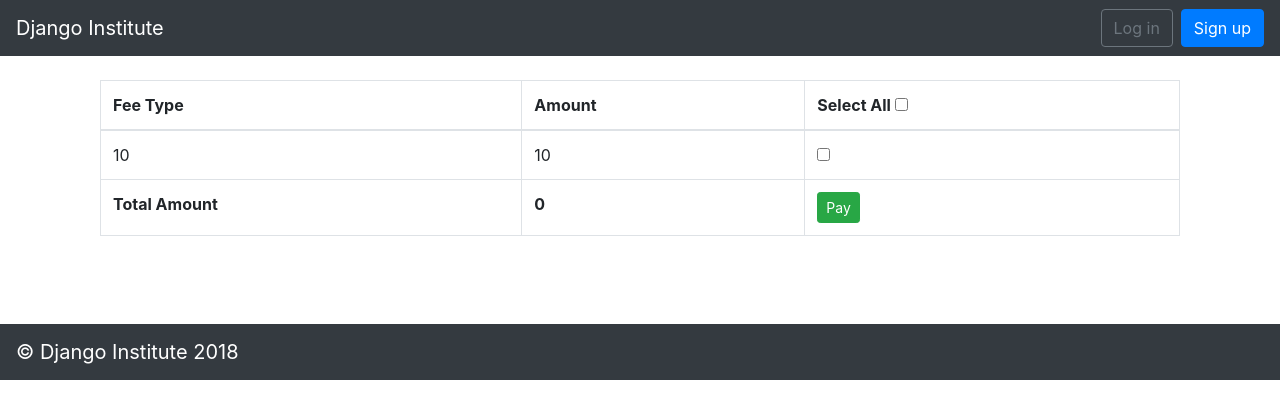
After one commit to rathodsachin/university_project, a Django app: template university/templates/payfees.html in a window 1280 px wide. The commit adds this page. Shown: the top 419 px of the page. Run offline with Django 3.2, Linux system fonts and the light colour scheme; the template is opened without the code that fills it: most values are stand-ins (such as "Sample title", 1, 10 or a date in 2020); some libraries are stand-ins or nearby versions.

Commit message:
PayFee Page Done

```diff
--- a/university/templates/base.html
+++ b/university/templates/base.html
@@ -27,7 +27,7 @@
       </button>
       <div class="collapse navbar-collapse" id="navbarCollapse">
         {% if user.is_authenticated %}
-        <a class="navbar-brand" href="{% url 'home' %}">Pay Fees</a>
+        <a class="navbar-brand" href="{% url 'payfees' %}">Pay Fees</a>
           <ul class="navbar-nav ml-auto">
             <li class="nav-item">
               <a class="nav-link dropdown-toggle" href="#" id="userMenu" data-toggle="dropdown" aria-haspopup="true" aria-expanded="false">
@@ -78,7 +78,6 @@
 
     $("#id_branch").find('option').remove().end().append(new Option('----Select Branch----', 'select', true, true));
       var url = "{% url 'load_branch' %}";  // get the url of the `load_cities` view
-      console.log(url)
       var instituteID = $(this).val();  // get the selected country ID from the HTML input
 
     function getCookie(name) {
@@ -117,6 +116,31 @@
       });
 
     });
+
+    $("#ckbCheckAll").click(function () {
+        $(".checkBoxClass").prop('checked', $(this).prop('checked'));
+    });
+
+    $(".checkBoxClass").change(function(){
+        if (!$(this).prop("checked")){
+            $("#ckbCheckAll").prop("checked",false);
+        }
+    });
+
+
+    $("input:checkbox").change(function () {
+         var total = 0;
+          $('input:checkbox:checked').each(function(){
+           total += isNaN(parseInt($(this).val())) ? 0 : parseInt($(this).val());
+          });
+
+        $('#total').html(total);
+
+        });
+
+
+
+
   </script>
 
   {% endblock javascript %}
--- /dev/null
+++ b/university/templates/payfees.html
@@ -0,0 +1,36 @@
+{% extends 'base.html' %}
+
+{% block content %}
+
+
+<div class="container">
+  <table class="table table-hover table-bordered ">
+    <thead>
+      <tr>
+     	<th>Fee Type</th>
+  		<th>Amount</th>
+  		<th>Select All
+  		<input type="checkbox" id="ckbCheckAll" /></th>
+
+      </tr>
+    </thead>
+    <tbody>
+      {% for item in fee %}
+		<tr>
+		  <td> {{ item.fee_type}}</td>
+		  <td> {{item.amount}} </td>
+		  <td> <input type="checkbox" id="feechk" value={{item.amount}} class="checkBoxClass" /> </td>
+
+		</tr>
+		{% endfor %}
+		<tr>
+			<th>Total Amount</th>
+			<th><span id="total">0</span></th>
+			<th><button type="button" id="pay" class="btn btn-sm btn-success">Pay</button> </th>
+		</tr>
+
+    </tbody>
+  </table>
+</div>
+
+{% endblock %}
--- a/university/urls.py
+++ b/university/urls.py
@@ -10,6 +10,7 @@ urlpatterns = [
 	url(r'^logout/$', auth_views.LogoutView.as_view(template_name="home.html"),name='logout'),
 	url(r'^signup/$', views.signup, name='signup'),
 	url(r'^load_branch/$',views.load_branch,name="load_branch"),
+	url(r'^payfees/$', views.payfees, name='payfees'),
 
 	#url('^', include('django.contrib.auth.urls')),
 
```
Also changed, not shown: university/views.py (+14 -3 lines), db.sqlite3.
